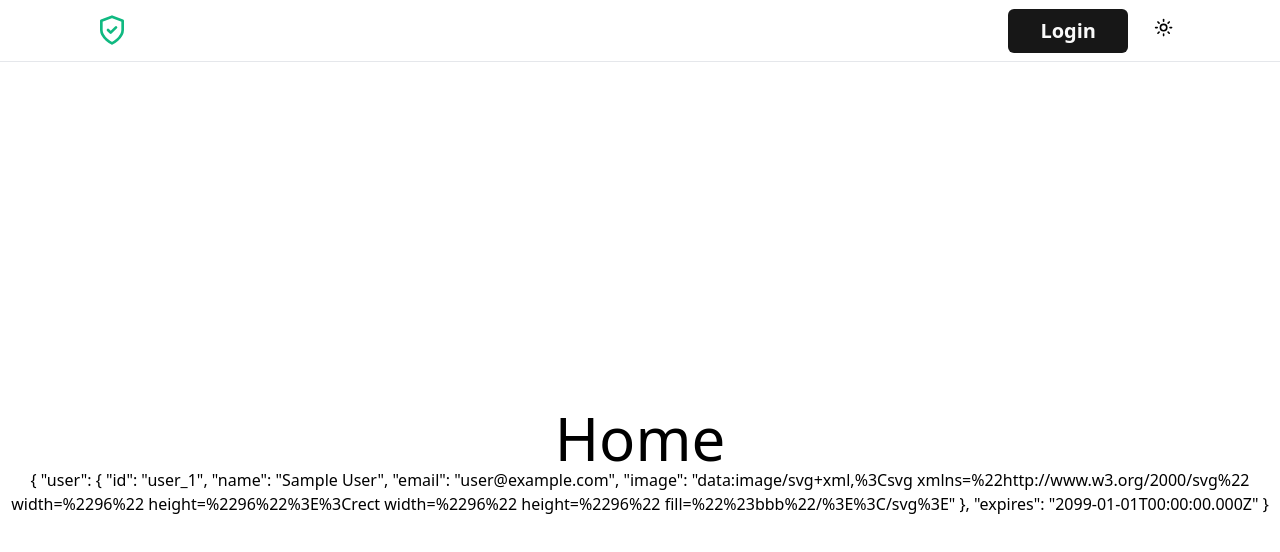
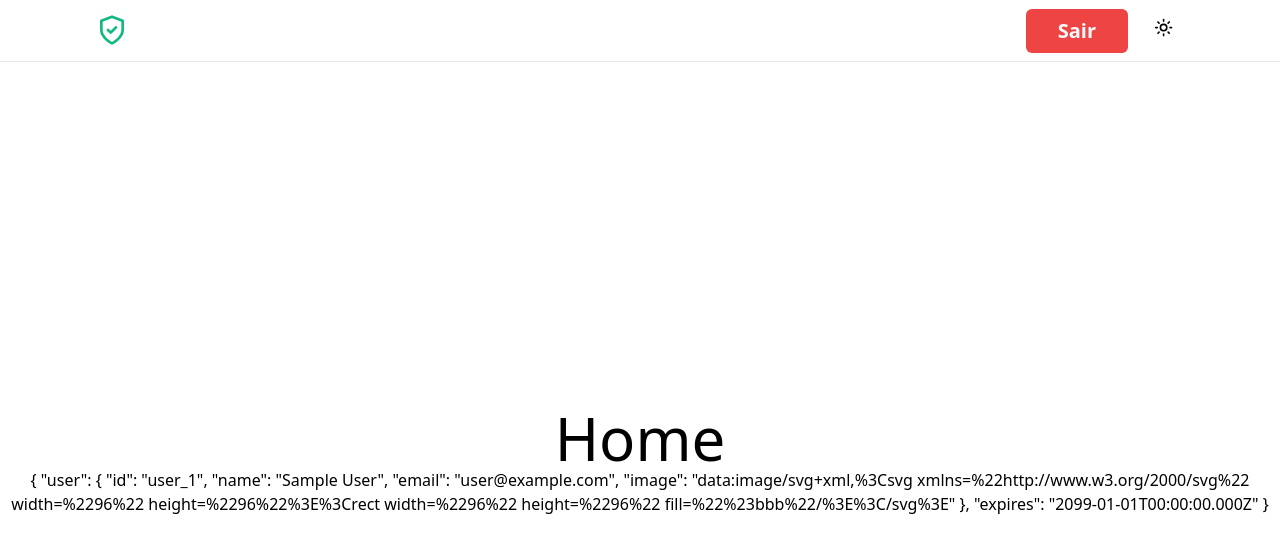
Before and after one commit to AntonioAndreDev/sistema-de-login-frontend, a Next.js app: page / in a window 1280 px wide. Shown: the top 552 px of the page. Built offline with nearby package versions, Linux system fonts and the light colour scheme; no server answers; sample sign-in values are in the browser's storage.

Commit message:
feat: altera botão se usuário está logado

```diff
--- a/components/nav-bar.tsx
+++ b/components/nav-bar.tsx
@@ -15,9 +15,15 @@ const NavBar = async () => {
                 <ShieldAlert className={`${!session && "text-red-500"}`} size={"32"} />
             )}
             <div className="flex gap-4 items-baseline">
-                <Button variant={"default"} size={"lg"} className="font-semibold text-xl" asChild>
-                    <Link href={`/login`}>Login</Link>
-                </Button>
+                {!session ? (
+                    <Button variant={"default"} size={"lg"} className="font-semibold text-xl" asChild>
+                        <Link href={`/login`}>Entrar</Link>
+                    </Button>
+                ) : (
+                    <Button variant={"destructive"} size={"lg"} className="font-semibold text-xl" asChild>
+                        <Link href={`/signout`}>Sair</Link>
+                    </Button>
+                )}
 
                 <ToggleTheme />
             </div>
```
